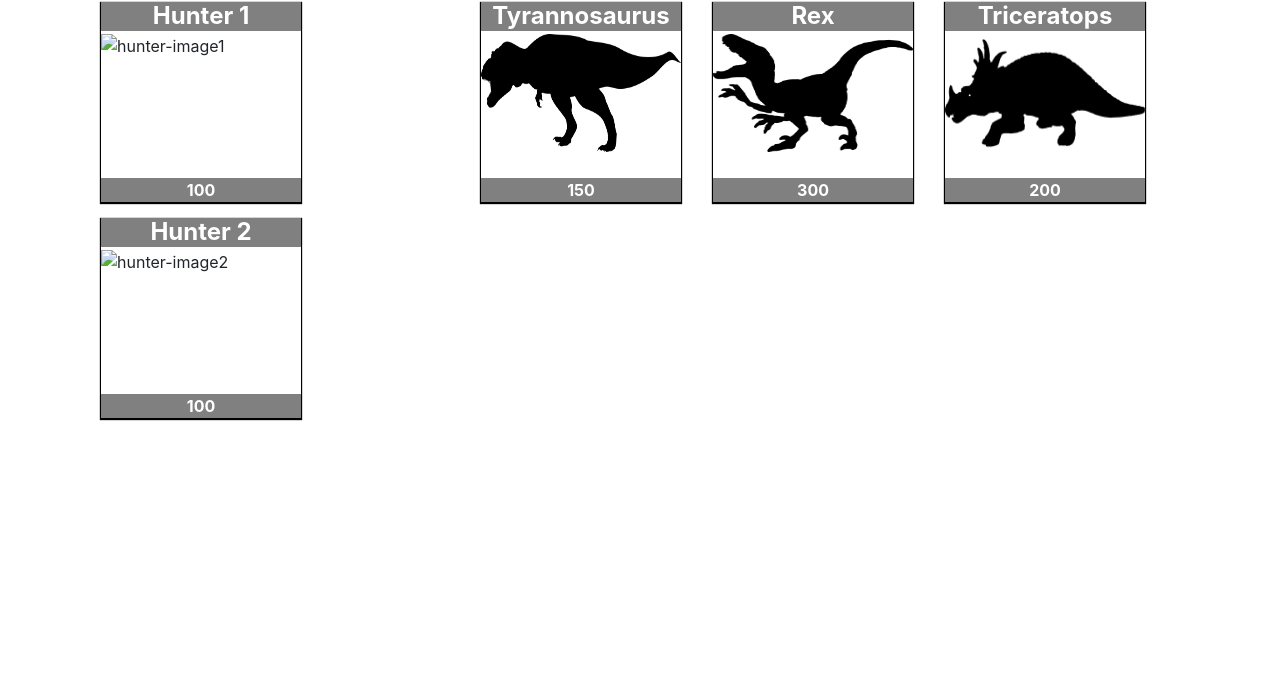
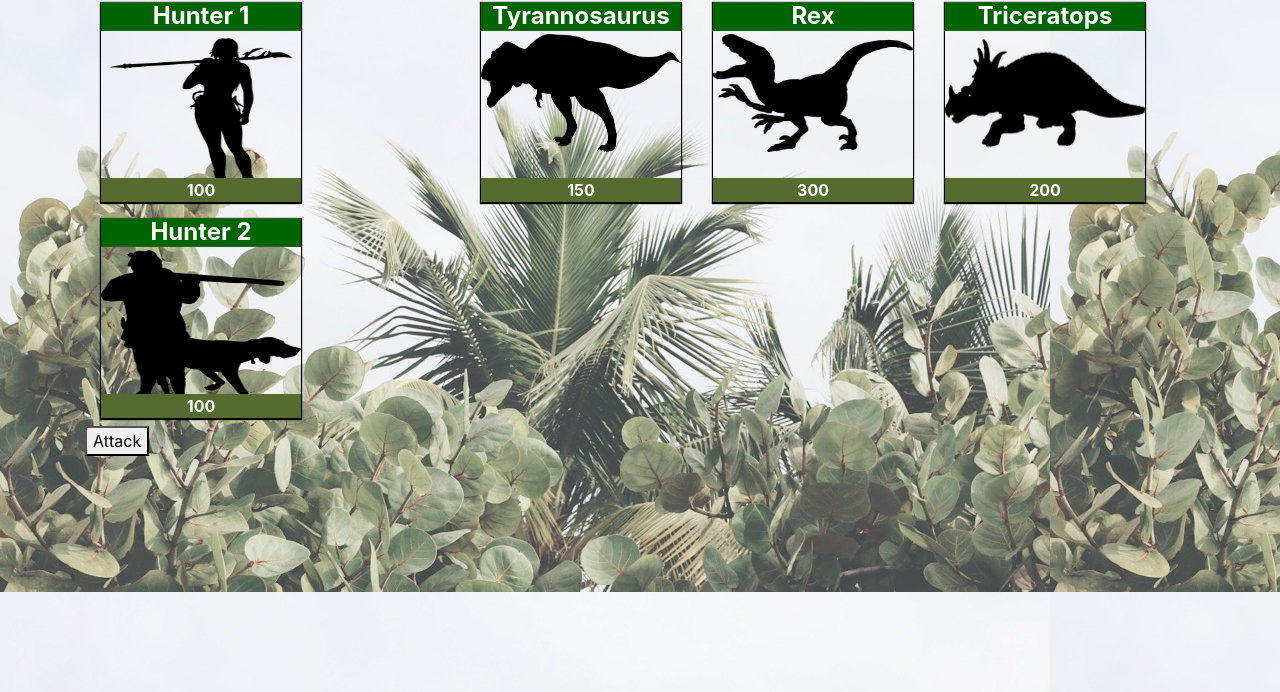
Before and after one commit to nataliiaR/Dino-Hunt, a plain HTML site: page index.html in a window 1280 px wide. Shown: the part 108-800 px from the top of the page. Drawn offline with nearby package versions, Linux system fonts and the light colour scheme.

Commit message:
updated the layout and added images

```diff
--- a/assets/css/style.css
+++ b/assets/css/style.css
@@ -1,5 +1,7 @@
 
-
+body{
+    background-image: url("../images/theme.jpg");
+}
 .dino-box, .hunter-box{
 box-shadow: 0px 1px 1px 1px black;
 display:block;
@@ -11,10 +13,15 @@ position: relative;
 
 }
 
-img{
+img.dino{
     padding-top: 2em;
     width: 200px;
     height: 150px;
+}
+img.hunter{
+    padding-top: 2em;
+    width: 200px;
+    height: 200px;
 }
 .dino, .hunter{
     position: relative;
@@ -24,7 +31,7 @@ img{
     position: absolute;
     width: 200px;
     top: 0;
-    background-color: grey;
+    background-color: darkgreen;
     text-align: center;
     color:white;
     font-weight: bold;
@@ -32,7 +39,7 @@ img{
 .dino-life,  .hunter-life{
     position: absolute;
     bottom: 0;
-    background-color:grey;
+    background-color:#556B2F;
     width: 200px;
     text-align: center;
     color:white;
--- a/index.html
+++ b/index.html
@@ -16,14 +16,14 @@
             <div class="row">
                 <div class="col-4">
                     <h2 class="header">Select your avatar!</h2>
-                        <div class= "hunter-box">
+                        <div class= "hunter hunter-box">
                             <h4 class="hunter-name">Hunter 1</h4>
-                            <img class="hunter hunter-1" src="assets/images/hunter1.jpg" alt="hunter-image1"/>
+                            <img class="hunter hunter-1" src="assets/images/hunter1.png" alt="hunter-image1"/>
                             <div class="hunter-life">100</div>
                         </div>
-                        <div class= "hunter-box">
+                        <div class= " hunter hunter-box">
                                 <h4 class="hunter-name">Hunter 2</h4>
-                                <img class="hunter hunter-2" src="assets/images/hunter2.jpg" alt="hunter-image2"/>
+                                <img class="hunter hunter-2" src="assets/images/hunter2.png" alt="hunter-image2"/>
                                 <div class="hunter-life">100</div>
                         </div>
 
@@ -47,9 +47,14 @@
                                 </div>
                     </div>
             </div>
+            <div class = "row">
+                <div class = "col-12">
+                    <button id="attack">Attack</button>
+                </div>
+            </div>
         </div>
 
-        <script>
+        <script href="assets/js/script.js">
         </script>
     </body>
 </html>
```
Also changed, not shown: assets/js/script.js (added, +24 -0 lines), assets/images/hunter1.png (added), assets/images/hunter2.png (added), assets/images/theme.jpg (added), 3 other files.
